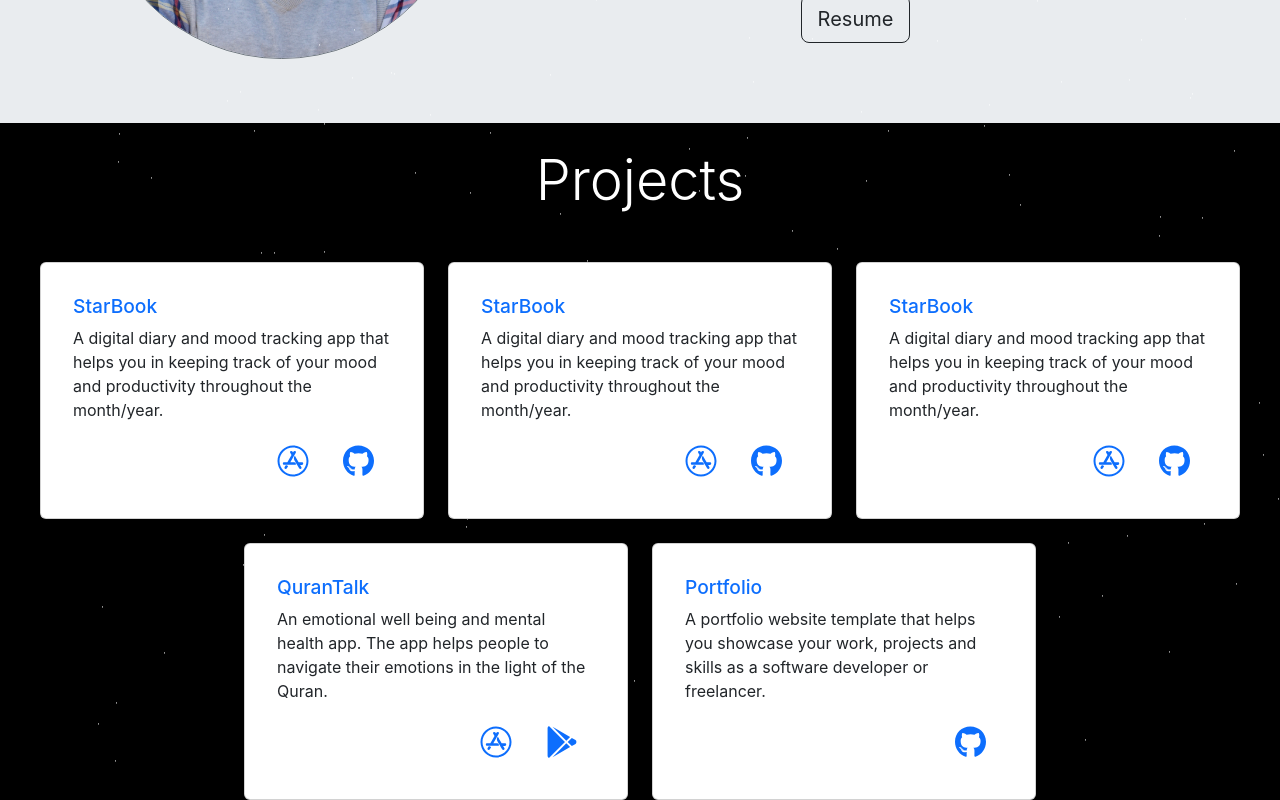
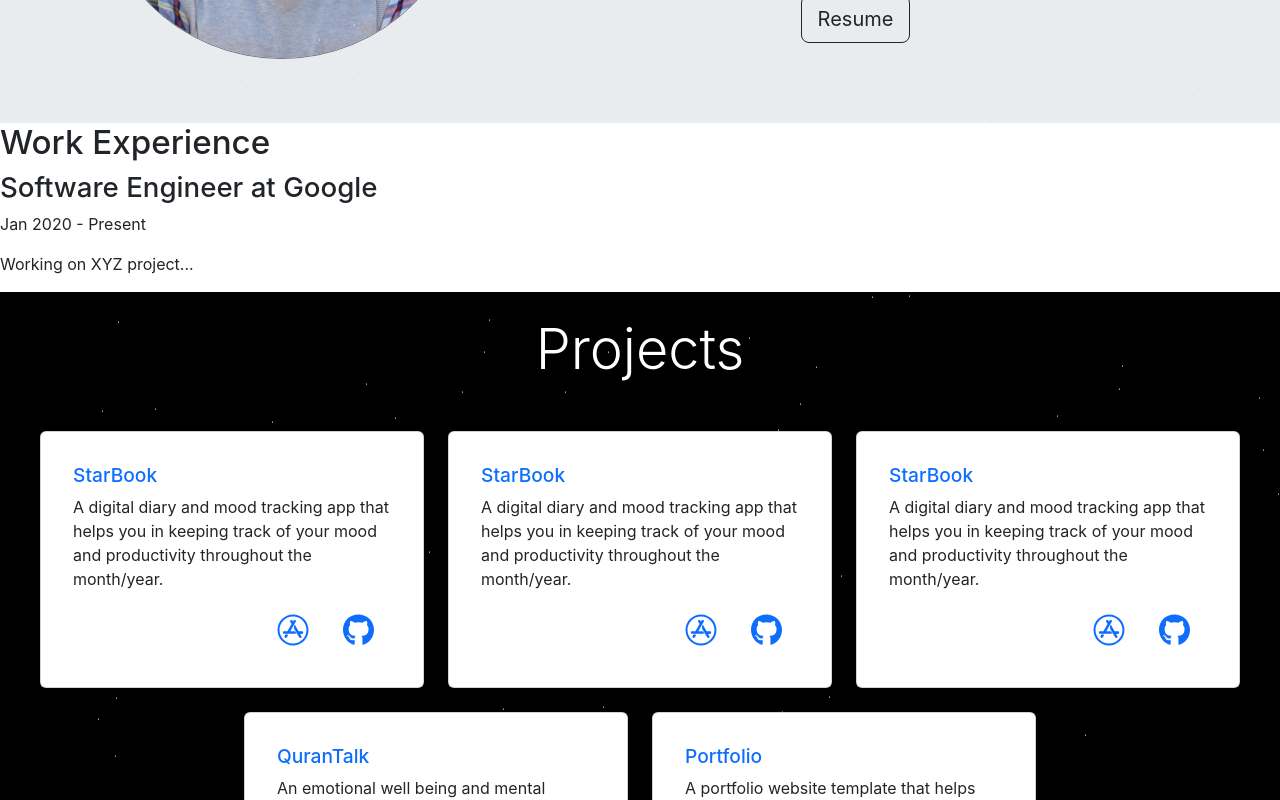
Before and after one commit to nani2357/my_portfolio_website, a React (Create React App) app in the folder home-master/: page / in a window 1280 px wide. Shown: the part 1180-1980 px from the top of the page. Built offline with nearby package versions, Linux system fonts and the light colour scheme; no server answers.

Commit message:
work_experince added

```diff
--- a/home-master/src/App.js
+++ b/home-master/src/App.js
@@ -25,6 +25,8 @@ import Experience from "./components/home/Experience";
 
 import StaticProjects from './components/home/StaticProjects';
 import { projects } from './editable-stuff/config.js';
+import WorkExperience from './components/home/WorkExperience';
+import { workExperience } from './editable-stuff/config.js';
 
 const Home = React.forwardRef((props, ref) => {
   return (
@@ -50,6 +52,7 @@ const Home = React.forwardRef((props, ref) => {
           <Experience experiences={experiences}/>
         )
       }
+      <WorkExperience experiences={workExperience.experiences} />
       <StaticProjects heading="Static Projects" projects={projects} />
 
       {repos.show && (
@@ -61,20 +64,19 @@ const Home = React.forwardRef((props, ref) => {
         />
       )}
 
-
+      {skills.show && (
+        <Skills
+          heading={skills.heading}
+          hardSkills={skills.hardSkills}
+          softSkills={skills.softSkills}
+        />
+      )}
       {leadership.show && (
         <Leadership
           heading={leadership.heading}
           message={leadership.message}
           img={leadership.images}
           imageSize={leadership.imageSize}
-        />
-      )}
-      {skills.show && (
-        <Skills
-          heading={skills.heading}
-          hardSkills={skills.hardSkills}
-          softSkills={skills.softSkills}
         />
       )}
 
--- /dev/null
+++ b/home-master/src/components/home/WorkExperience.jsx
@@ -0,0 +1,18 @@
+import React from 'react';
+
+const WorkExperience = ({ experiences }) => {
+  return (
+    <div>
+      <h2>Work Experience</h2>
+      {experiences.map((exp, idx) => (
+        <div key={idx}>
+          <h3>{exp.role} at {exp.company}</h3>
+          <p>{exp.duration}</p>
+          <p>{exp.description}</p>
+        </div>
+      ))}
+    </div>
+  );
+}
+
+export default WorkExperience;
--- a/home-master/src/editable-stuff/config.js
+++ b/home-master/src/editable-stuff/config.js
@@ -207,6 +207,42 @@ const getInTouch = {
     "I'm currently looking for full-time Software Engineering or Machine Learning opportunities! If you know of any positions available, if you have any questions, or if you just want to say hi, please feel free to email me at",
   email: "hashirshoaeb@gmail.com",
 };
+export const workExperience = {
+  title: "Work Experience",
+  experiences: [
+    {
+      role: "Software Engineer",
+      company: "Google",
+      duration: "Jan 2020 - Present",
+      description: "Working on XYZ project...",
+    },
+    // ... add more experiences
+  ],
+};
+
+export const education = {
+  title: "Education",
+  degrees: [
+    {
+      degree: "B.Sc. Computer Science",
+      institution: "Harvard University",
+      duration: "2015 - 2019",
+    },
+    // ... add more degrees
+  ],
+};
+
+export const certifications = {
+  title: "Certifications",
+  certificates: [
+    {
+      name: "AWS Certified Solutions Architect",
+      institution: "Amazon Web Services",
+      year: "2020",
+    },
+    // ... add more certificates
+  ],
+};
 
 const experiences = {
   show: false,
```
